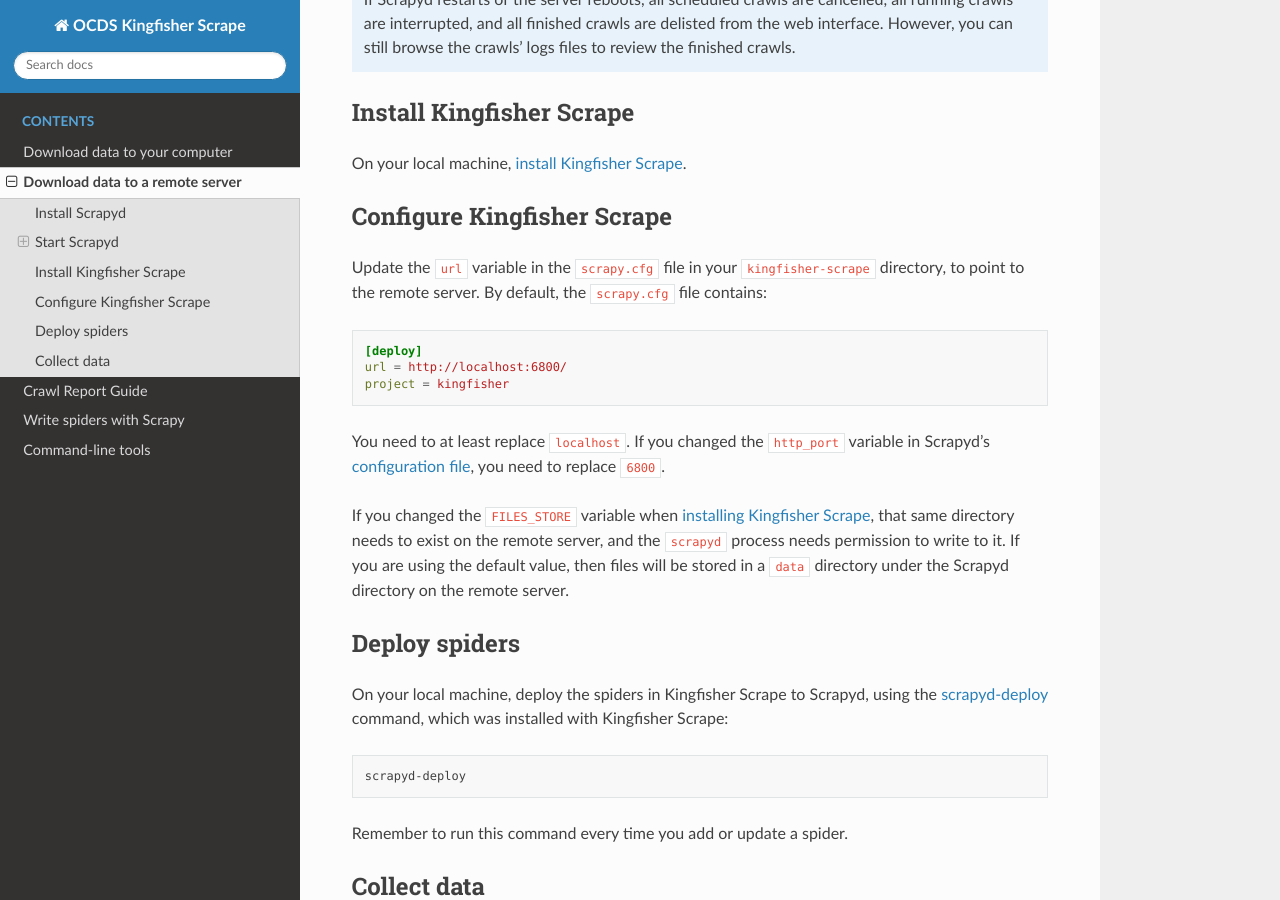
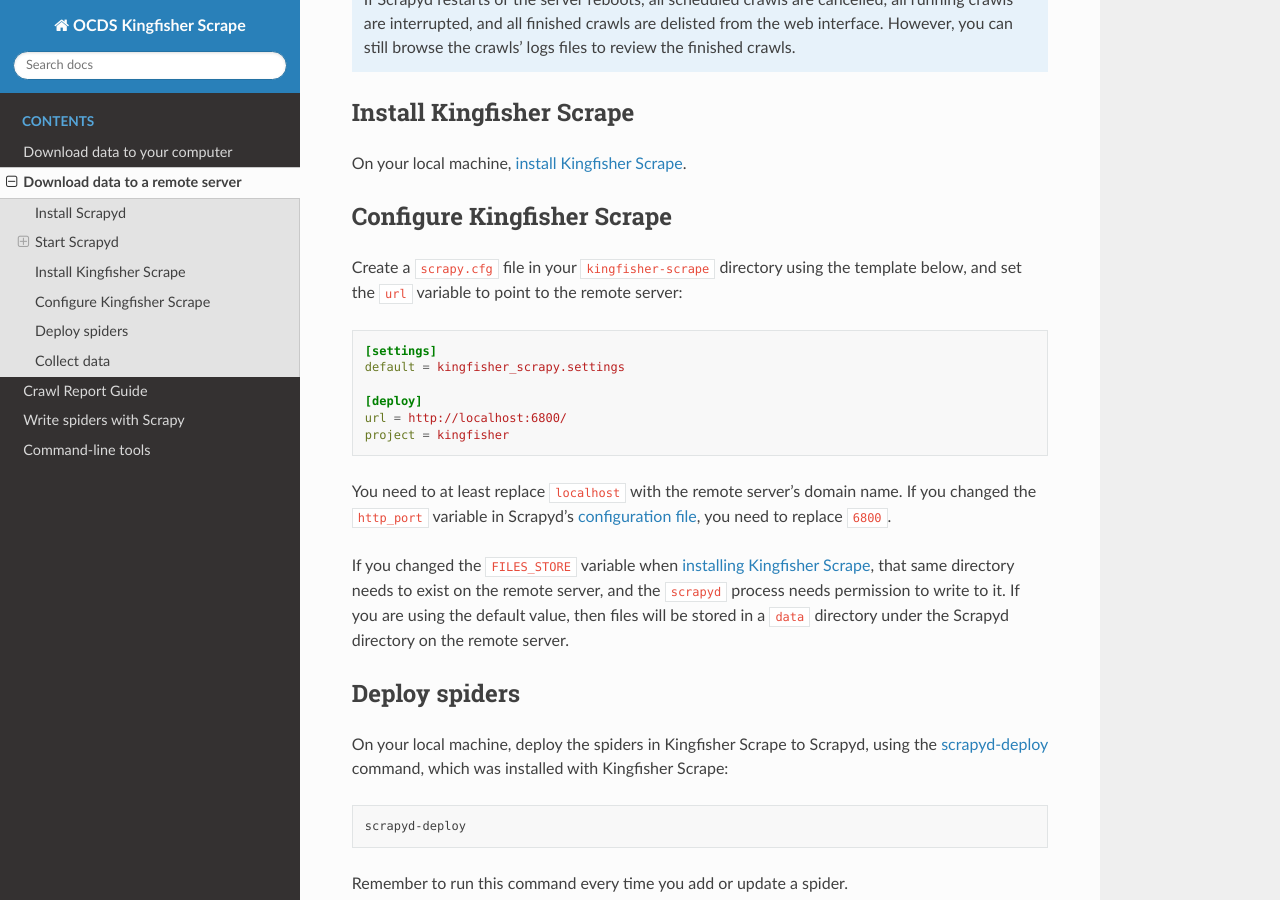
Before and after one commit to open-contracting/kingfisher-collect, a Sphinx documentation site: the page built from docs/scrapyd.rst, in a window 1280 px wide and 900 px high, scrolled down 1049 px. Built offline with Sphinx 7.4.7 and the Read the Docs theme 2.0.0, drawn with Linux system fonts in a browser that asks for light colours.

Commit message:
Remove scrapy.cfg, as it needs to be configured for each deployment

```diff
--- a/docs/scrapyd.rst
+++ b/docs/scrapyd.rst
@@ -46,15 +46,18 @@
 Configure Kingfisher Scrape
 ---------------------------
 
-Update the ``url`` variable in the ``scrapy.cfg`` file in your ``kingfisher-scrape`` directory, to point to the remote server. By default, the ``scrapy.cfg`` file contains:
+Create a ``scrapy.cfg`` file in your ``kingfisher-scrape`` directory using the template below, and set the ``url`` variable to point to the remote server:
 
 .. code-block:: ini
+
+   [settings]
+   default = kingfisher_scrapy.settings
 
    [deploy]
    url = http://localhost:6800/
    project = kingfisher
 
-You need to at least replace ``localhost``. If you changed the ``http_port`` variable in Scrapyd's `configuration file <https://scrapyd.readthedocs.io/en/stable/config.html>`__, you need to replace ``6800``.
+You need to at least replace ``localhost`` with the remote server's domain name. If you changed the ``http_port`` variable in Scrapyd's `configuration file <https://scrapyd.readthedocs.io/en/stable/config.html>`__, you need to replace ``6800``.
 
 If you changed the ``FILES_STORE`` variable when :ref:`installing Kingfisher Scrape<configure>`, that same directory needs to exist on the remote server, and the ``scrapyd`` process needs permission to write to it. If you are using the default value, then files will be stored in a ``data`` directory under the Scrapyd directory on the remote server.
 
```
Also changed, not shown: scrapy.cfg (deleted, +0 -11 lines), 1 other file.
